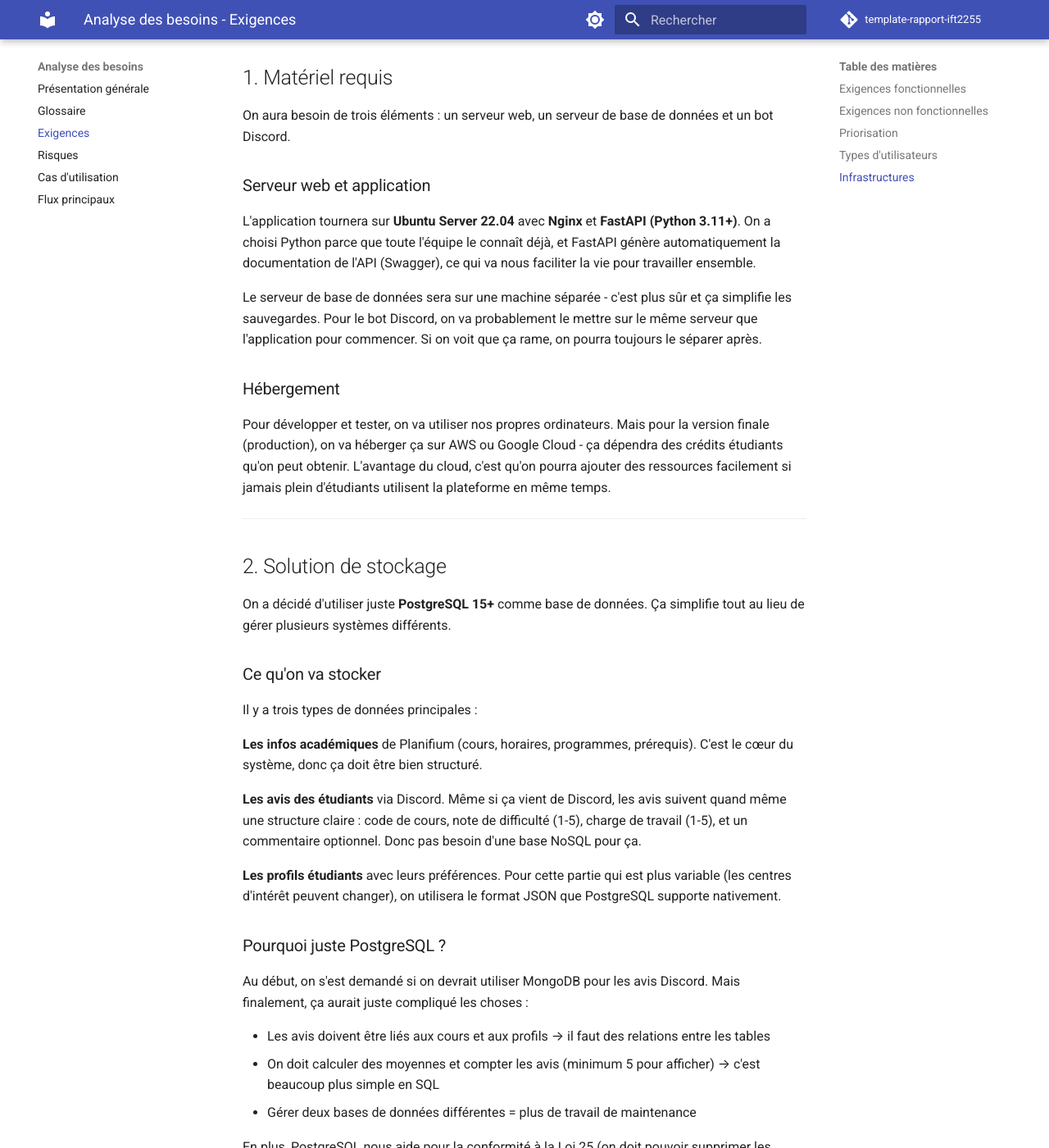
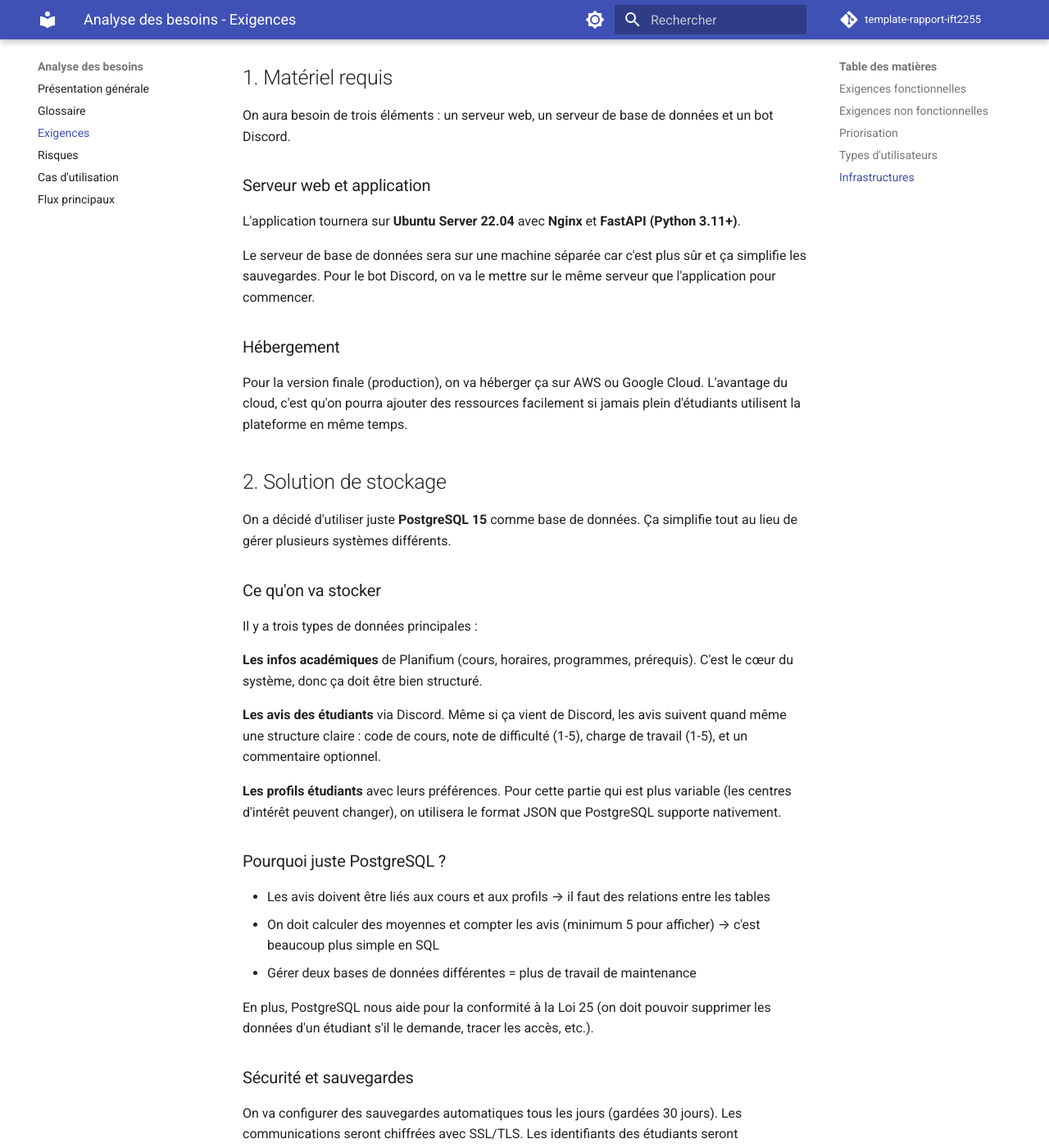
Before and after one commit to jujutheriault/IFT2255_Devoir1, an MkDocs documentation site: the page built from docs/besoins/exigences.md, in a window 1280 px wide and 1400 px high, scrolled down 1443 px. Shown: the whole window at 82% size. Built offline with MkDocs 1.6.1 and Material for MkDocs 9.7.7, drawn with Linux system fonts in a browser that asks for light colours; comment, search, counter and statistics services are not loaded; some of the changed text lies outside the part shown.

Commit message:
Update exigences.md

```diff
--- a/docs/besoins/exigences.md
+++ b/docs/besoins/exigences.md
@@ -56,19 +56,18 @@ On aura besoin de trois éléments : un serveur web, un serveur de base de donn
 
 ### Serveur web et application
 
-L'application tournera sur **Ubuntu Server 22.04** avec **Nginx** et **FastAPI (Python 3.11+)**. On a choisi Python parce que toute l'équipe le connaît déjà, et FastAPI génère automatiquement la documentation de l'API (Swagger), ce qui va nous faciliter la vie pour travailler ensemble.
+L'application tournera sur **Ubuntu Server 22.04** avec **Nginx** et **FastAPI (Python 3.11+)**.
 
-Le serveur de base de données sera sur une machine séparée - c'est plus sûr et ça simplifie les sauvegardes. Pour le bot Discord, on va probablement le mettre sur le même serveur que l'application pour commencer. Si on voit que ça rame, on pourra toujours le séparer après.
+Le serveur de base de données sera sur une machine séparée  car c'est plus sûr et ça simplifie les sauvegardes. Pour le bot Discord, on va le mettre sur le même serveur que l'application pour commencer.
 
 ### Hébergement
 
-Pour développer et tester, on va utiliser nos propres ordinateurs. Mais pour la version finale (production), on va héberger ça sur AWS ou Google Cloud - ça dépendra des crédits étudiants qu'on peut obtenir. L'avantage du cloud, c'est qu'on pourra ajouter des ressources facilement si jamais plein d'étudiants utilisent la plateforme en même temps.
+Pour la version finale (production), on va héberger ça sur AWS ou Google Cloud. L'avantage du cloud, c'est qu'on pourra ajouter des ressources facilement si jamais plein d'étudiants utilisent la plateforme en même temps.
 
----
 
 ## 2. Solution de stockage
 
-On a décidé d'utiliser juste **PostgreSQL 15+** comme base de données. Ça simplifie tout au lieu de gérer plusieurs systèmes différents.
+On a décidé d'utiliser juste **PostgreSQL 15** comme base de données. Ça simplifie tout au lieu de gérer plusieurs systèmes différents.
 
 ### Ce qu'on va stocker
 
@@ -76,13 +75,11 @@ Il y a trois types de données principales :
 
 **Les infos académiques** de Planifium (cours, horaires, programmes, prérequis). C'est le cœur du système, donc ça doit être bien structuré.
 
-**Les avis des étudiants** via Discord. Même si ça vient de Discord, les avis suivent quand même une structure claire : code de cours, note de difficulté (1-5), charge de travail (1-5), et un commentaire optionnel. Donc pas besoin d'une base NoSQL pour ça.
+**Les avis des étudiants** via Discord. Même si ça vient de Discord, les avis suivent quand même une structure claire : code de cours, note de difficulté (1-5), charge de travail (1-5), et un commentaire optionnel.
 
 **Les profils étudiants** avec leurs préférences. Pour cette partie qui est plus variable (les centres d'intérêt peuvent changer), on utilisera le format JSON que PostgreSQL supporte nativement.
 
 ### Pourquoi juste PostgreSQL ?
-
-Au début, on s'est demandé si on devrait utiliser MongoDB pour les avis Discord. Mais finalement, ça aurait juste compliqué les choses :
 
 - Les avis doivent être liés aux cours et aux profils → il faut des relations entre les tables
 - On doit calculer des moyennes et compter les avis (minimum 5 pour afficher) → c'est beaucoup plus simple en SQL
@@ -103,20 +99,10 @@ Tout passe par une API REST qu'on développe avec FastAPI. C'est l'interface cen
 ### Comment ça marche
 
 **Planifium → Notre système**
-Tous les jours (la nuit, vers 2h du matin), un script va chercher les dernières infos de cours sur Planifium. Il compare avec ce qu'on a déjà en base pour voir ce qui a changé (nouveaux cours, horaires modifiés, etc.) et met à jour la base de données.
+Tous les jours , un script va chercher les dernières infos de cours sur Planifium. Il compare avec ce qu'on a déjà en base pour voir ce qui a changé (nouveaux cours, horaires modifiés, etc.) et met à jour la base de données.
 
 **Discord → Notre système**
-Quand un étudiant donne un avis sur Discord, le bot vérifie tout de suite que c'est valide (le cours existe ? les notes sont entre 1 et 5 ?). Si c'est bon, l'avis est envoyé à l'API et sauvegardé. L'étudiant reçoit une confirmation sur Discord.
+Quand un étudiant donne un avis sur Discord, le bot vérifie tout de suite que c'est valide. Si c'est bon, l'avis est envoyé à l'API et sauvegardé. L'étudiant reçoit une confirmation sur Discord.
 
 **Utilisateurs → Notre système**
 Les étudiants accèdent à l'API pour chercher des cours, voir les avis, comparer des cours, etc. On utilisera des tokens JWT pour l'authentification et on limitera le nombre de requêtes pour éviter les abus.
-
-### Gestion des problèmes
-
-Si Planifium est down temporairement, pas de panique - on garde les dernières données qu'on avait et le système continue de fonctionner. On reçoit une alerte par courriel et le script réessaie automatiquement 3 fois (avec des pauses entre les essais).
-
-Tous les échanges sont enregistrés dans des logs. C'est utile si on doit debugger quelque chose, et c'est aussi requis par la Loi 25.
-
-### Évolution future
-
-Si plus tard on veut ajouter d'autres sources de données (genre les évaluations du Guide des étudiants), ce sera facile - on ajoute juste un nouveau module sans toucher au reste. Pareil si on fait une app mobile : elle utilisera la même API que le site web.
```
Also changed, not shown: other parts of docs/besoins/exigences.md (+1 -2 lines).
